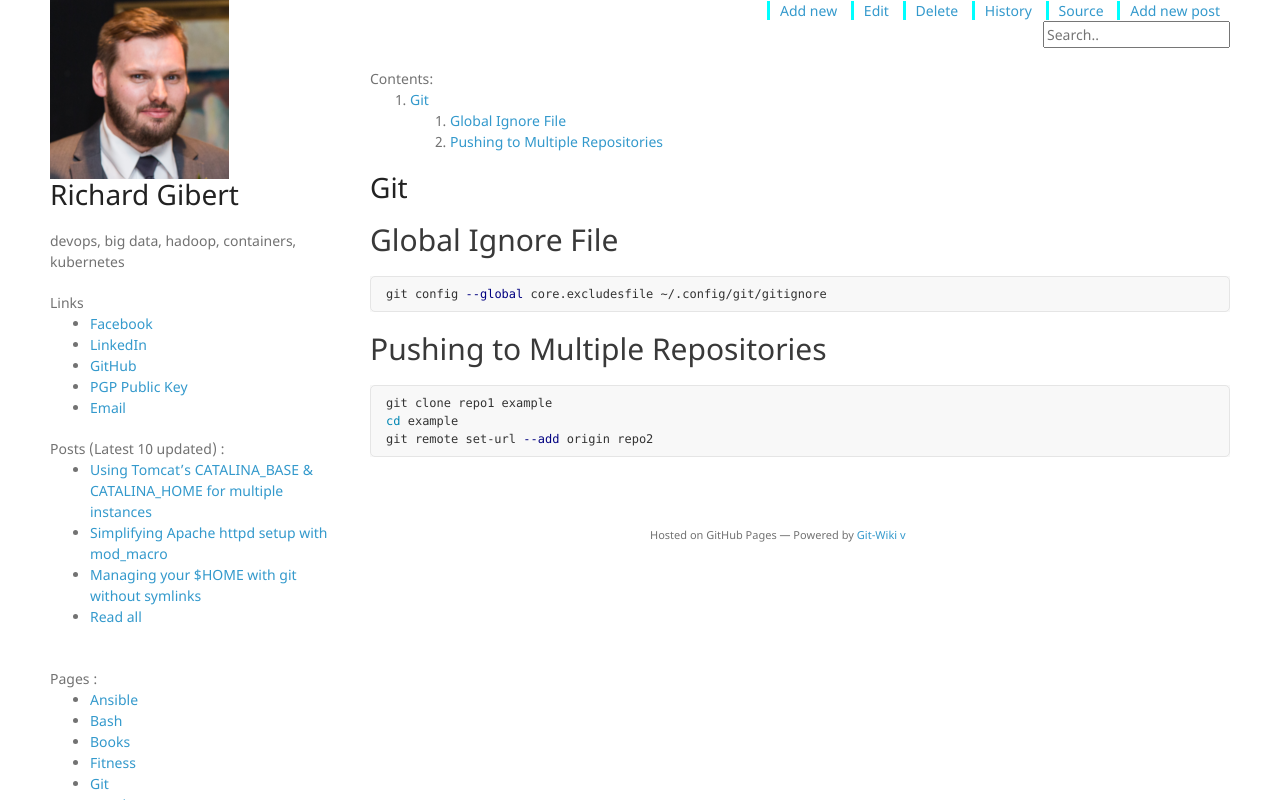
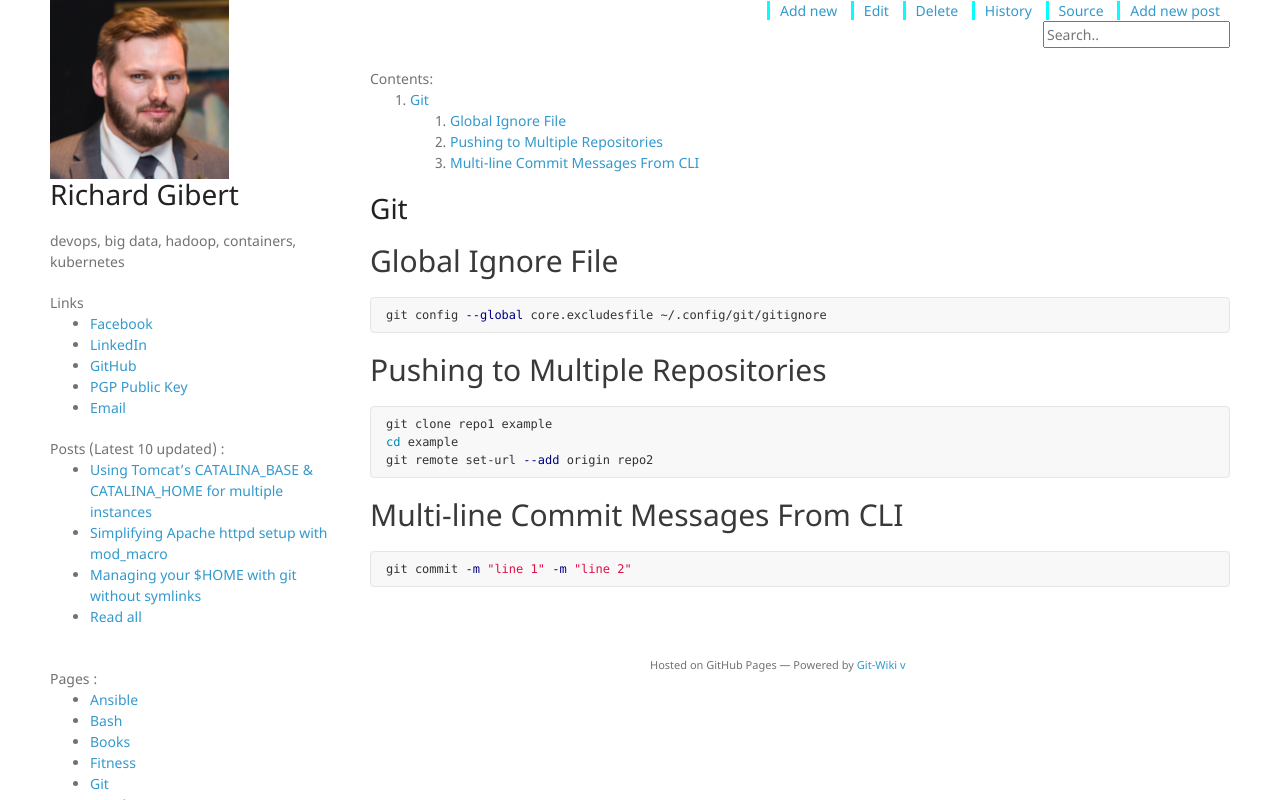
Before and after one commit to rgibert/rgibert.github.io, a Jekyll site: the page built from wiki/git.md, in a window 1280 px wide. Shown: the part 150-950 px from the top of the page. Built offline with Jekyll 4.4.1, drawn with Linux system fonts in a browser that asks for light colours; nearby versions of some CDN libraries; our own code applies the rules of GitHub Pages for plain Markdown files.

Commit message:
add multi line commits

```diff
--- a/wiki/git.md
+++ b/wiki/git.md
@@ -13,3 +13,9 @@ git clone repo1 example
 cd example
 git remote set-url --add origin repo2
 ~~~
+
+## Multi-line Commit Messages From CLI
+
+~~~ bash
+git commit -m "line 1" -m "line 2"
+~~~
```
